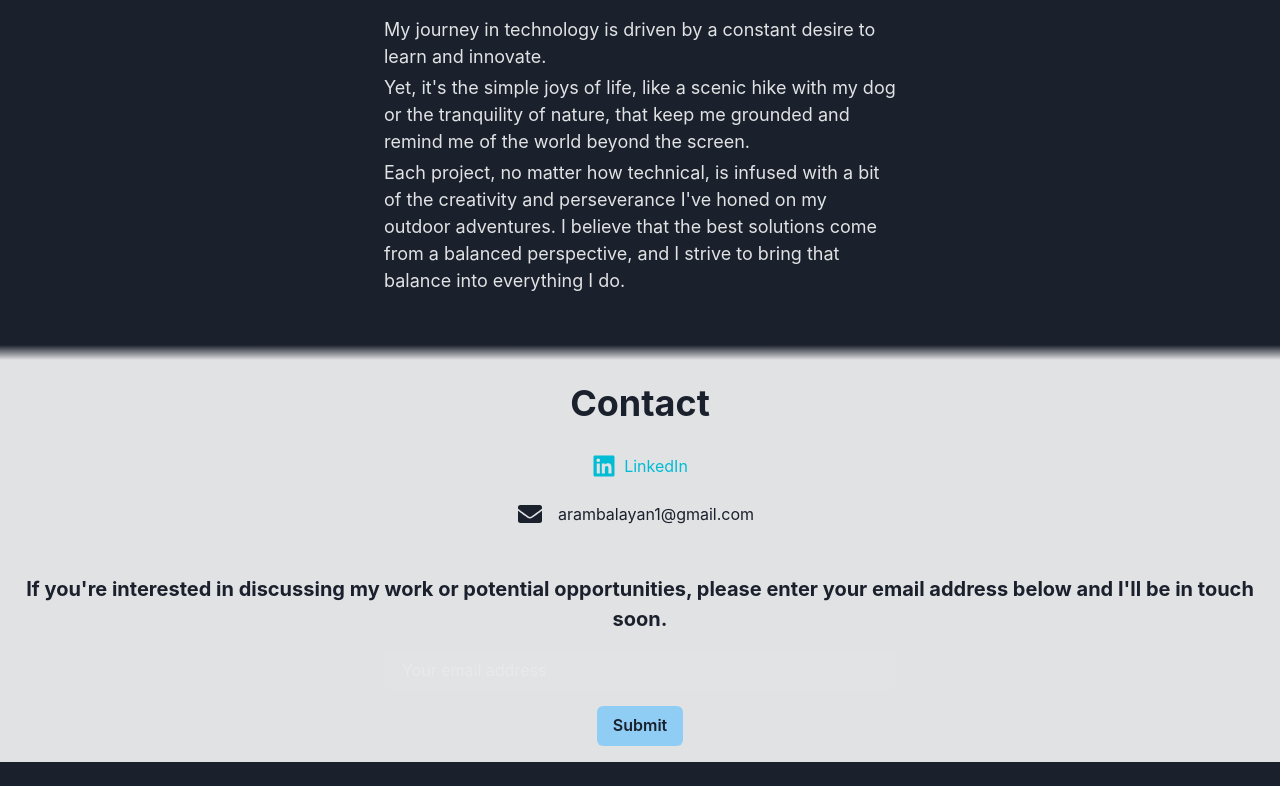
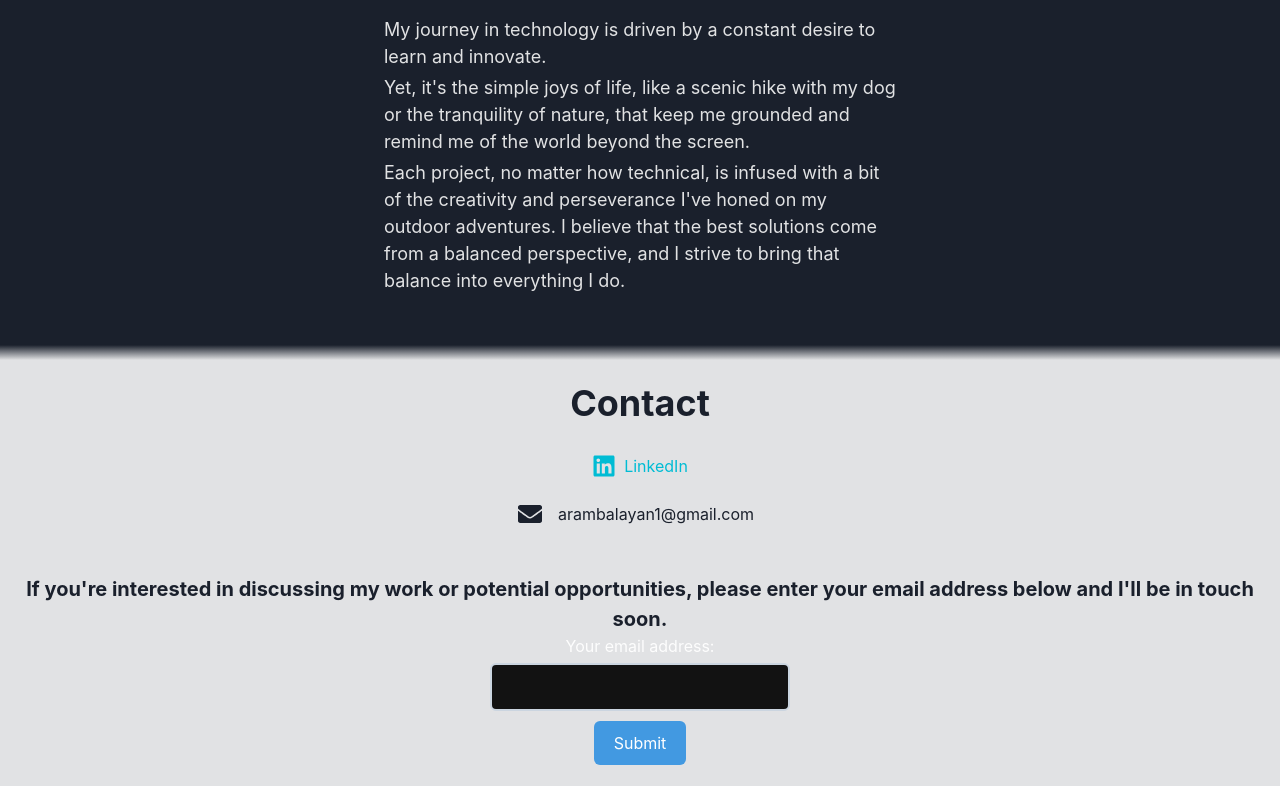
Before and after one commit to aram392/portfolio-react, a React (Create React App) app: page / in a window 1280 px wide. Shown: the part 1940-2726 px from the top of the page. Before the commit the page ends 2702 px from the top, so only its background shows below. Built offline with nearby package versions, Linux system fonts and the light colour scheme.

Commit message:
html forms instead of chakra

```diff
--- a/src/App.js
+++ b/src/App.js
@@ -333,6 +333,43 @@ function App() {
     event.preventDefault(); // Prevent the form from navigating to a new page
     // Form submission logic here (e.g., fetch API to submit form data)
   };
+
+  const formStyle = {
+    display: 'flex',
+    flexDirection: 'column',
+    alignItems: 'center',
+    justifyContent: 'center',
+    width: '100%', // Ensure the form takes the full width to center everything correctly
+  };
+
+  const labelContainerStyle = {
+    display: 'flex',
+    flexDirection: 'column',
+    alignItems: 'center',
+    width: '100%', // Make sure the container takes the full width for correct centering
+  };
+
+  const inputStyle = {
+    padding: '10px',
+    margin: '5px 0 5px 0', // Adjusted margin for spacing
+    width: '80%', // Make input narrower
+    maxWidth: '300px', // Set a max width to make the input narrower
+    border: '2px solid #CBD5E0', // Chakra UI's gray.300
+    borderRadius: '0.375rem', // Equivalent to 6px, similar to Chakra UI's md radius
+    outline: 'none',
+  };
+
+  const buttonStyle = {
+    backgroundColor: '#4299E1', // Chakra UI's blue.500
+    color: 'white',
+    padding: '10px 20px',
+    margin: '5px 0',
+    border: 'none',
+    borderRadius: '0.375rem', // Similar to Chakra UI's md radius
+    cursor: 'pointer',
+    outline: 'none',
+  };
+
 
   return (
     <ChakraProvider theme={customTheme}>
@@ -852,23 +889,23 @@ function App() {
       method="POST"
       data-netlify="true"
       onSubmit={handleSubmit}
+      style={formStyle}
     >
       <input type="hidden" name="form-name" value="contact" />
-            <VStack spacing={4} mt={4}>
-              <Input
-                placeholder="Your email address"
+      <div style={labelContainerStyle}>
+        <label style={{ textAlign: 'center', width: '100%' }}>
+          Your email address:
+        </label>
+        <input
+          type="email"
           name="email"
-                type="email"
           required
-                maxW={{ base: "90%", md: "lg" }}
-                variant="filled" // Example of using a variant for styling
-                _focus={{ borderColor: "cyan.500" }} // Custom focus border color
-                focusBorderColor="cyan.500"
+          style={inputStyle}
         />
-              <Button type="submit" colorScheme="blue">
+      </div>
+      <button type="submit" style={buttonStyle}>
         Submit
-              </Button>
-            </VStack>
+      </button>
     </form>
         </Box>
       </Box>
```
Lines whose indentation alone changed are shown as unchanged.
